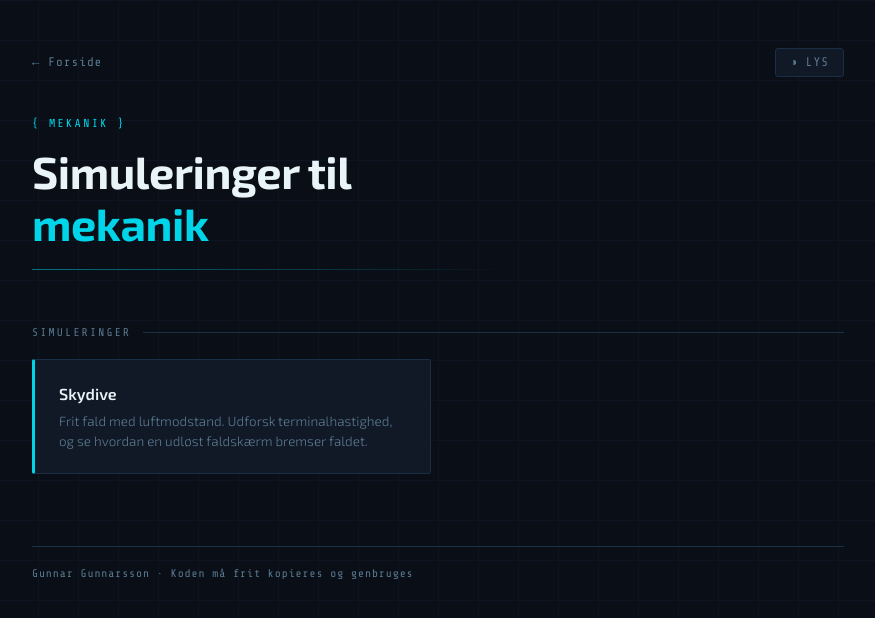
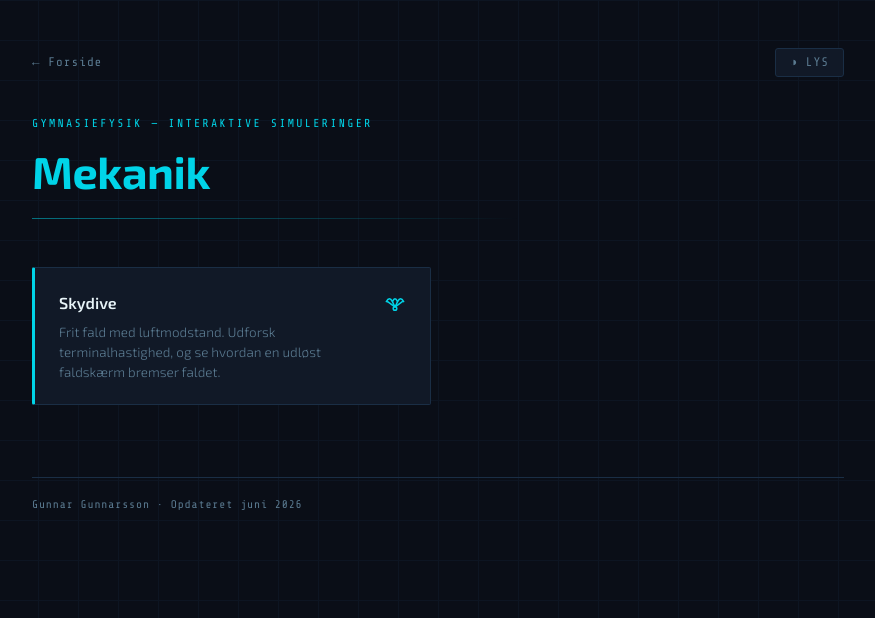
Before and after one commit to gunnargun63/Simuleringer-Mekanik, a plain HTML site: page index.html in a window 1280 px wide. Shown: the whole page, without its empty margins (202-1077 px from the left). Drawn offline with nearby package versions, Linux system fonts and the light colour scheme.

Commit message:
Add files via upload

```diff
--- a/index.html
+++ b/index.html
@@ -83,7 +83,7 @@
       transition: border-color 0.2s, color 0.2s;
     }
     .toggle-btn:hover { border-color: var(--accent); color: var(--accent); }
-    header { margin-bottom: 56px; }
+    header { margin-bottom: 48px; }
     .label {
       font-family: 'Share Tech Mono', monospace;
       font-size: 0.72rem;
@@ -92,46 +92,18 @@
       text-transform: uppercase;
       margin-bottom: 16px;
     }
-    .label::before { content: '{ '; }
-    .label::after  { content: ' }'; }
     h1 {
       font-size: clamp(1.8rem, 4vw, 2.8rem);
       font-weight: 700;
-      color: var(--text-head);
+      color: var(--accent);
       line-height: 1.15;
       letter-spacing: -0.01em;
       margin-bottom: 20px;
     }
-    h1 span { color: var(--accent); }
     .divider {
       height: 1px;
       background: linear-gradient(90deg, var(--accent) 0%, transparent 60%);
-      margin-bottom: 20px;
       opacity: 0.5;
-    }
-    .subtitle {
-      font-size: 1rem;
-      color: var(--text);
-      line-height: 1.7;
-      max-width: 580px;
-      opacity: 0.85;
-    }
-    .section-title {
-      font-family: 'Share Tech Mono', monospace;
-      font-size: 0.7rem;
-      letter-spacing: 0.2em;
-      text-transform: uppercase;
-      color: var(--text-dim);
-      margin: 48px 0 20px;
-      display: flex;
-      align-items: center;
-      gap: 12px;
-    }
-    .section-title::after {
-      content: '';
-      flex: 1;
-      height: 1px;
-      background: var(--border);
     }
 
     .card-grid {
@@ -184,16 +156,29 @@
       opacity: 1;
       transform: translateX(0);
     }
+    .card-head {
+      display: flex;
+      justify-content: space-between;
+      align-items: center;
+      gap: 12px;
+      margin-bottom: 8px;
+    }
     .card-title {
       font-size: 1rem;
       font-weight: 600;
       color: var(--text-head);
-      margin-bottom: 8px;
     }
+    .card-icon {
+      flex-shrink: 0;
+      display: flex;
+      color: var(--accent);
+    }
+    .card-icon svg { width: 22px; height: 22px; display: block; }
     .card-desc {
       font-size: 0.84rem;
       color: var(--text-dim);
       line-height: 1.5;
+      padding-right: 28px;
     }
     footer {
       margin-top: 72px;
@@ -219,27 +204,48 @@
   </div>
 
   <header>
-    <p class="label">Mekanik</p>
-    <h1>Simuleringer til<br><span>mekanik</span></h1>
+    <p class="label">Gymnasiefysik — Interaktive simuleringer</p>
+    <h1>Mekanik</h1>
     <div class="divider"></div>
   </header>
-
-  <p class="section-title">Simuleringer</p>
 
   <div class="card-grid">
 
     <a class="card" href="fald-med-luftmodstand_14.html">
-      <div class="card-title">Skydive</div>
+      <div class="card-head">
+        <div class="card-title">Skydive</div>
+        <span class="card-icon" aria-hidden="true">
+          <svg viewBox="0 0 24 24" fill="none" stroke="currentColor" stroke-width="1.6" stroke-linecap="round" stroke-linejoin="round">
+            <path d="M2.5 10.5 Q 6 4 9.2 10.5 Q 12 4 14.8 10.5 Q 18 4 21.5 10.5"/>
+            <path d="M4 10.5 L 11.4 16"/>
+            <path d="M9.2 10.5 L 11.7 16"/>
+            <path d="M14.8 10.5 L 12.3 16"/>
+            <path d="M20 10.5 L 12.6 16"/>
+            <circle cx="12" cy="18" r="2"/>
+          </svg>
+        </span>
+      </div>
       <div class="card-desc">Frit fald med luftmodstand. Udforsk terminalhastighed, og se hvordan en udløst faldskærm bremser faldet.</div>
     </a>
 
-    <!-- Tilføj nye simuleringer her — kopier kort-blokken ovenfor og udfyld href, titel og beskrivelse.
+    <!-- Tilføj nye simuleringer her — kopier kort-blokken ovenfor, udfyld href, titel, beskrivelse og vælg et ikon.
          Filnavne skal være ASCII (ingen æ ø å). Kortene fylder automatisk gitteret ud to per række. -->
 
   </div>
 
-  <footer>Gunnar Gunnarsson · Koden må frit kopieres og genbruges</footer>
+  <footer>Gunnar Gunnarsson · Opdateret <span id="opdateret">juni 2026</span></footer>
 
 </div>
+
+<script>
+  (function () {
+    var maaneder = ['januar','februar','marts','april','maj','juni','juli','august',
+                    'september','oktober','november','december'];
+    var d = new Date(document.lastModified);
+    if (!isNaN(d.getTime())) {
+      document.getElementById('opdateret').textContent = maaneder[d.getMonth()] + ' ' + d.getFullYear();
+    }
+  })();
+</script>
 </body>
 </html>
```
